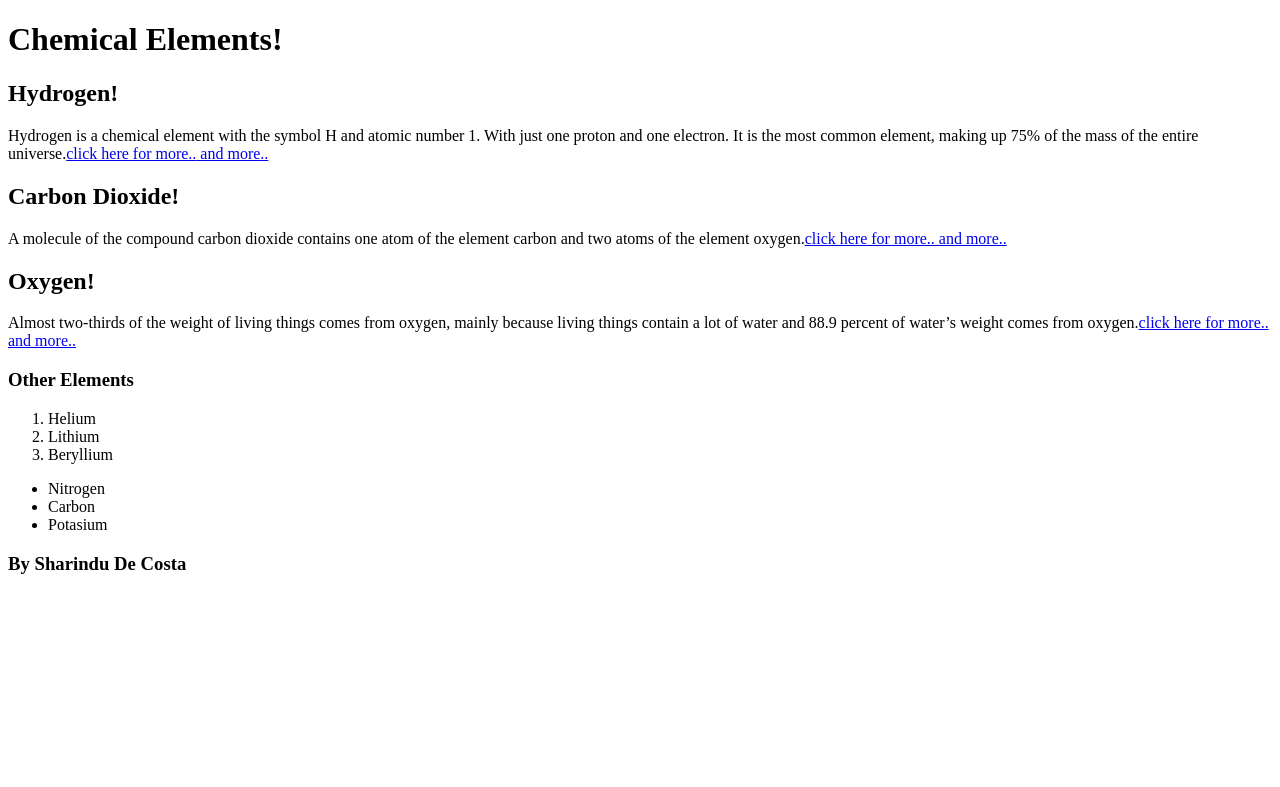
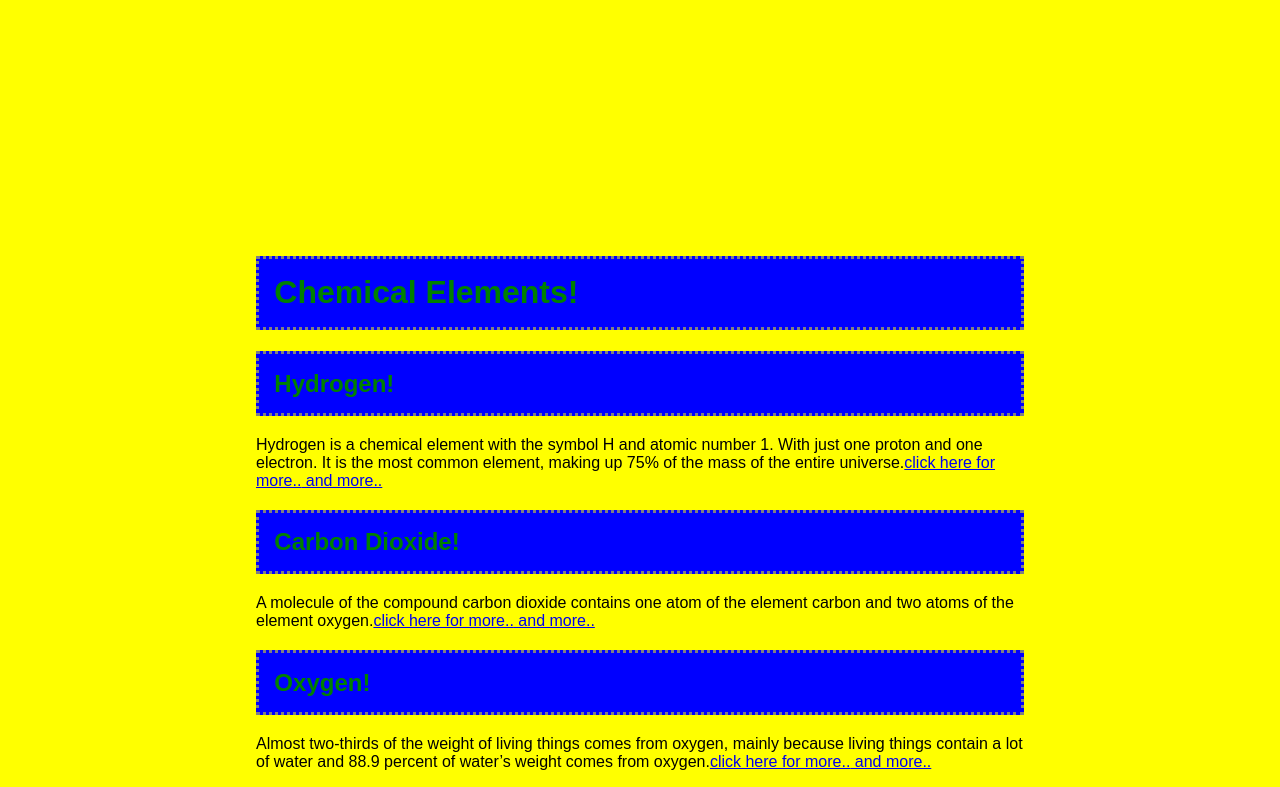
Before and after one commit to decostas/home, a plain HTML site: page SciencePresentation.html in a window 1280 px wide. Shown: the top 787 px of the page. Drawn offline with Linux system fonts and the light colour scheme.

Commit message:
Update SciencePresentation.html

```diff
--- a/SciencePresentation.html
+++ b/SciencePresentation.html
@@ -3,6 +3,7 @@
 	<head>
 		<meta charset="UTF-8">
 		<title>SCIENCE</title>
+		<link rel="stylesheet" type="text/css" href="09.css">
 	</head>
 	<body>
 		<h1>Chemical Elements!</h1>
```
